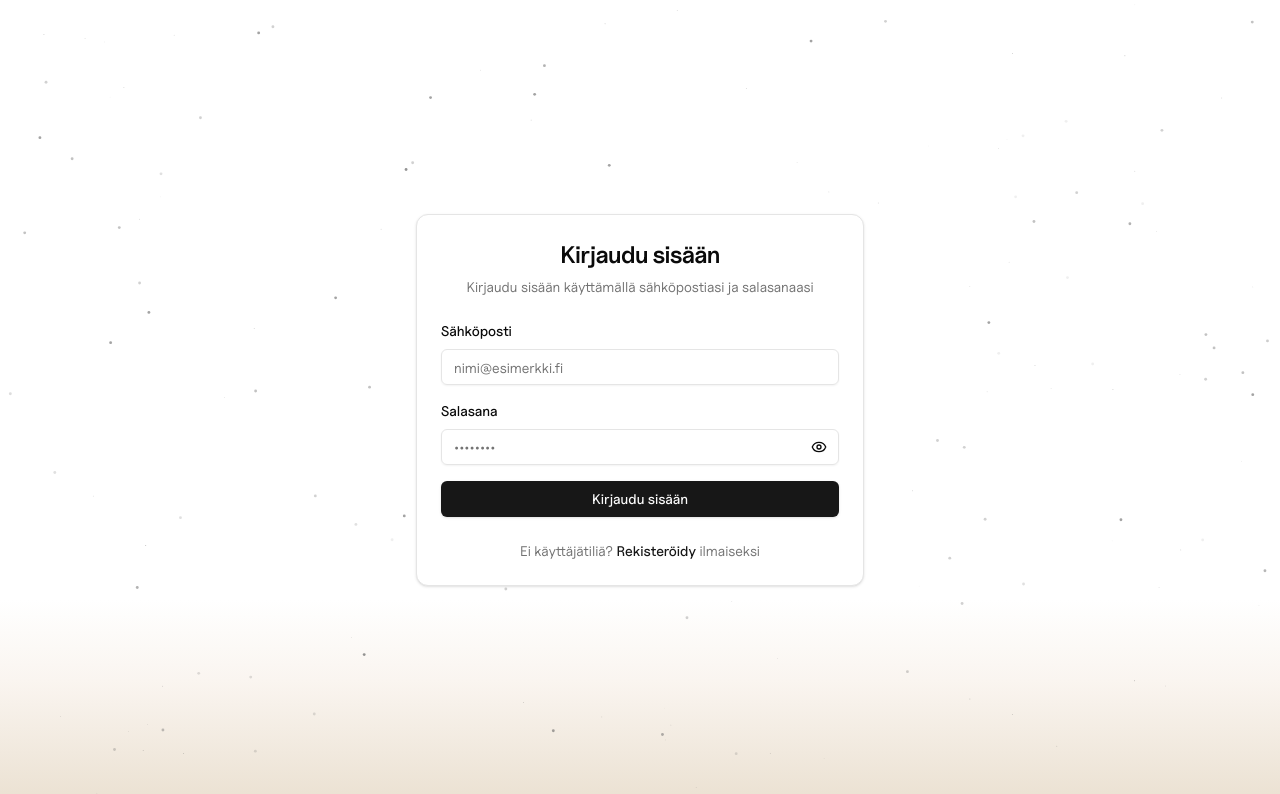
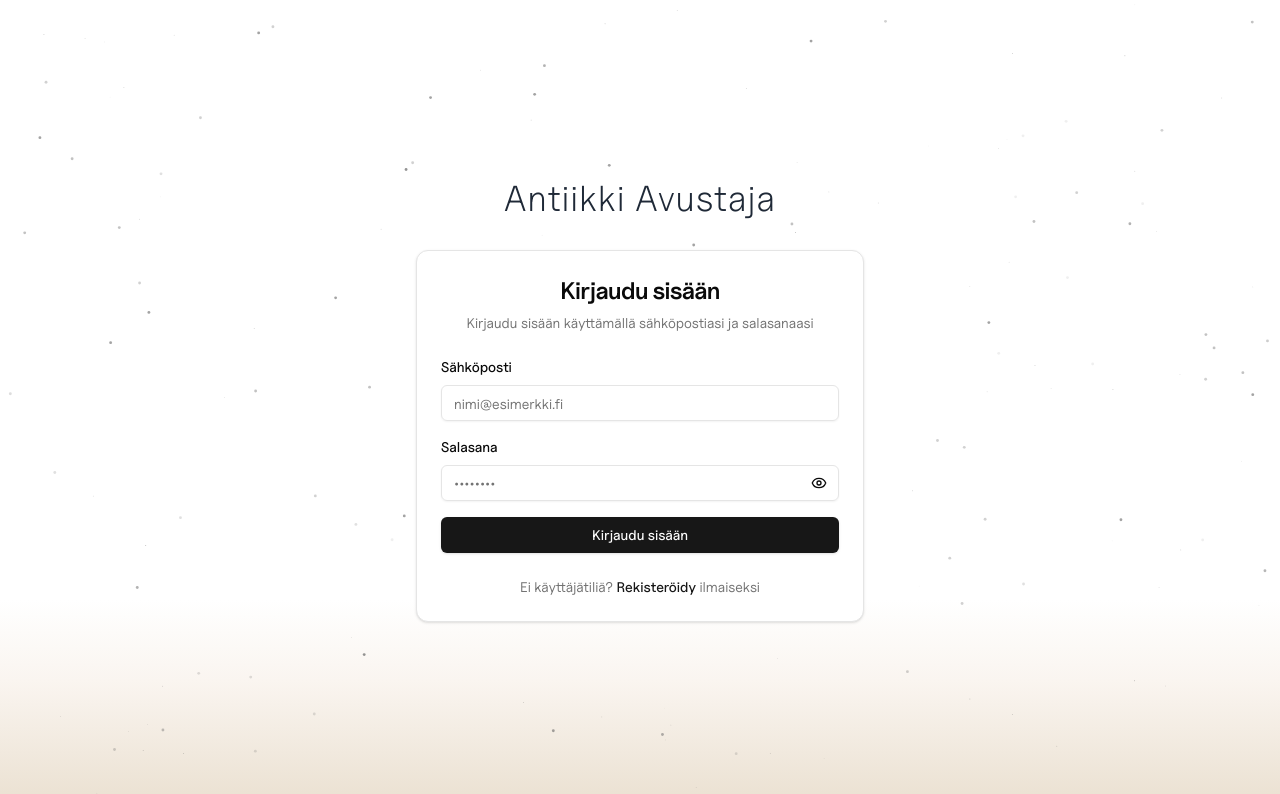
Before and after one commit to laguagu/riviera-vintage, a Next.js app: page /login in a window 1280 px wide. Shown: the top 794 px of the page. Built offline with nearby package versions, Linux system fonts and the light colour scheme; no server answers.

Commit message:
style: add header

```diff
--- a/app/(auth)/login/page.tsx
+++ b/app/(auth)/login/page.tsx
@@ -60,7 +60,7 @@ export default function Page() {
       initial="initial"
       animate="animate"
       variants={fadeInUp}
-      className="flex h-screen w-screen items-center justify-center bg-fade-diagonal dark:bg-zinc-900 "
+      className="flex flex-col h-screen w-screen items-center justify-center bg-fade-diagonal dark:bg-zinc-900 "
     >
       <Particles
         className="absolute inset-0"
@@ -71,6 +71,9 @@ export default function Page() {
         size={0.42}
         refresh={false}
       />
+      <h1 className="text-4xl font-light mb-8 relative z-10 tracking-wide text-gray-800 dark:text-gray-100">
+        Antiikki Avustaja
+      </h1>
       <Card className="w-full max-w-md relative ">
         <CardHeader>
           <CardTitle className="text-2xl text-center">
--- a/app/(auth)/register/page.tsx
+++ b/app/(auth)/register/page.tsx
@@ -64,7 +64,7 @@ export default function Page() {
       initial="initial"
       animate="animate"
       variants={fadeInUp}
-      className="flex h-screen w-screen items-center justify-center bg-fade-diagonal dark:bg-zinc-900 "
+      className="flex flex-col h-screen w-screen items-center justify-center bg-fade-diagonal dark:bg-zinc-900 "
     >
       <Particles
         className="absolute inset-0"
@@ -75,6 +75,7 @@ export default function Page() {
         size={0.42}
         refresh={false}
       />
+
       <Card className="w-full max-w-md relative ">
         <CardHeader>
           <CardTitle className="text-2xl text-center">Rekisteröidy</CardTitle>
--- a/package.json
+++ b/package.json
@@ -3,7 +3,7 @@
   "version": "0.1.0",
   "private": true,
   "scripts": {
-    "dev": "next dev",
+    "dev": "next dev --turbo",
     "build": "next build",
     "db:generate": "drizzle-kit generate",
     "db:migrate": "npx tsx migrate.ts",
```
